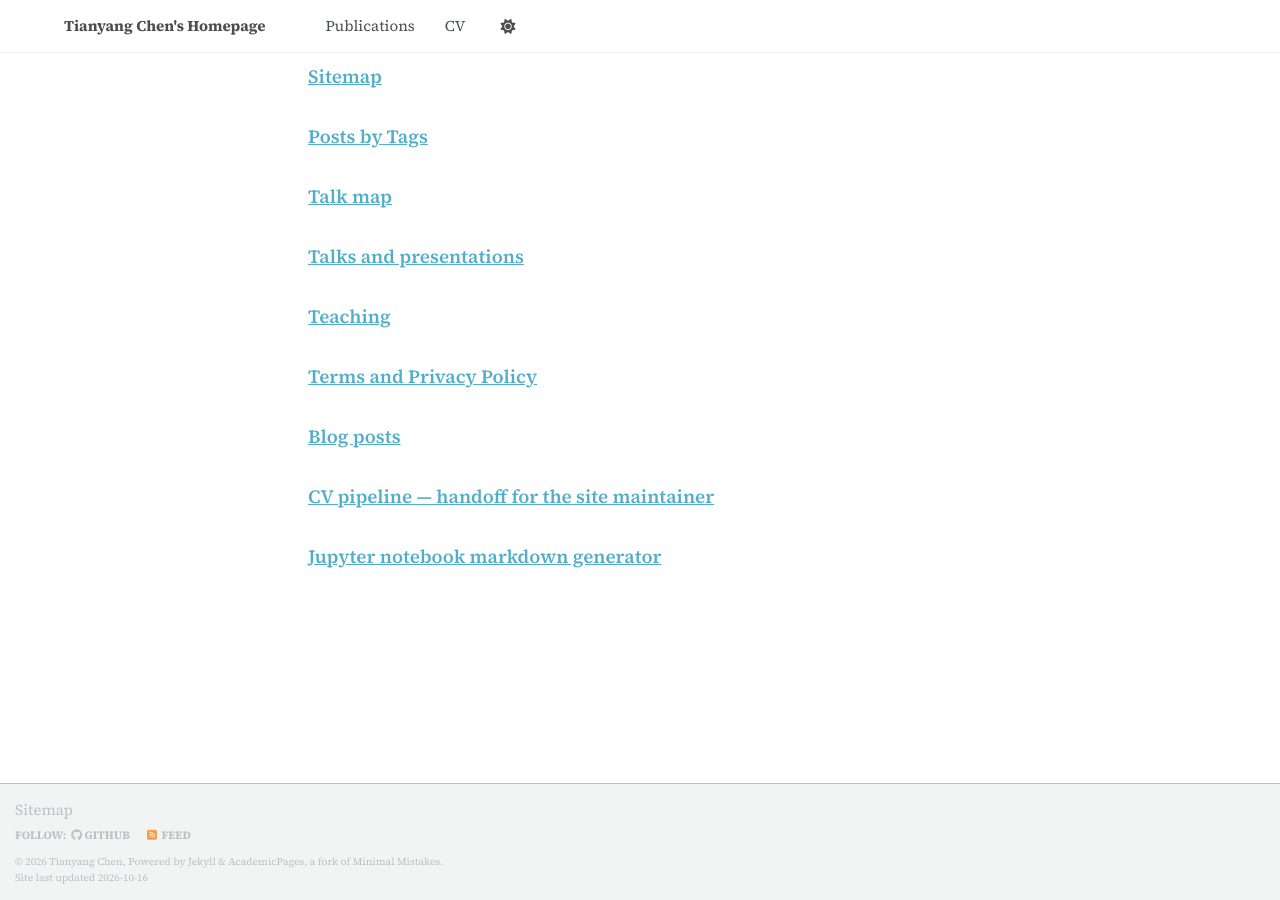
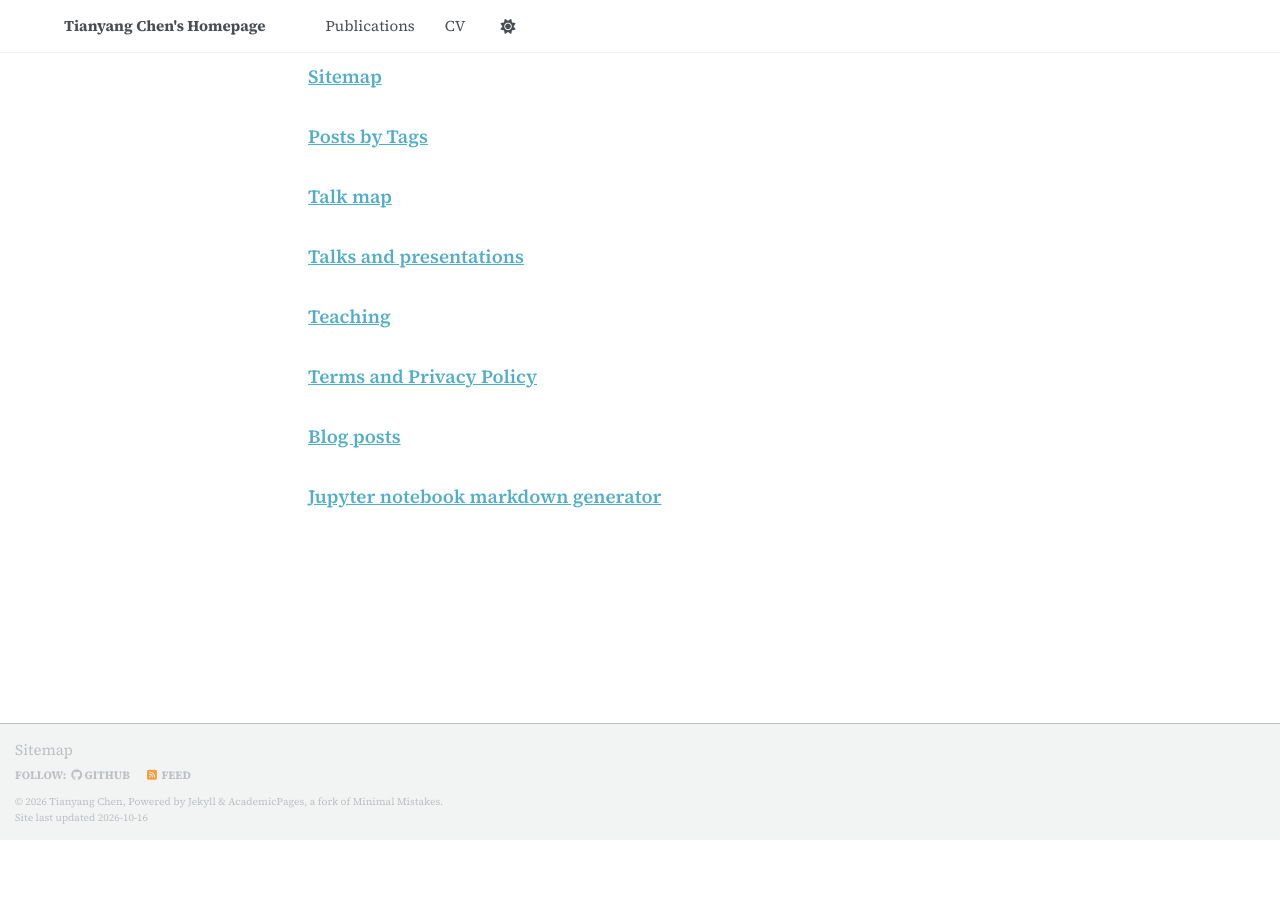
Before and after one commit to EliotChen8/EliotChen8.github.io, a Jekyll site: the page built from _pages/page-archive.html, in a window 1280 px wide and 900 px high, scrolled down 798 px. Built offline with Jekyll 4.4.1, drawn with Linux system fonts in a browser that asks for light colours; a script that is not in the unit is left out; after the commit the page ends 1638 px from its top, so only the background shows below that; part of the change alters nothing that is shown.

Commit message:
Exclude CV-PIPELINE.md from the Jekyll build (#2)
GitHub Pages' optional-front-matter plugin treats the front-matter-less
CV-PIPELINE.md as a page, and the literal {% raw %} in its prose is parsed
as Liquid and fails the build ("'raw' tag was never closed").


Claude-Session: https://claude.ai/code/session_0146ddMouAeCahv6RkpfBpDE

Co-authored-by: Claude <noreply@anthropic.com>

```diff
--- a/_config.yml
+++ b/_config.yml
@@ -163,6 +163,8 @@ include:
   - _pages
   - files
 exclude:
+  - CV-PIPELINE.md
+  - _cv
   - "*.sublime-project"
   - "*.sublime-workspace"
   - .asset-cache
```
